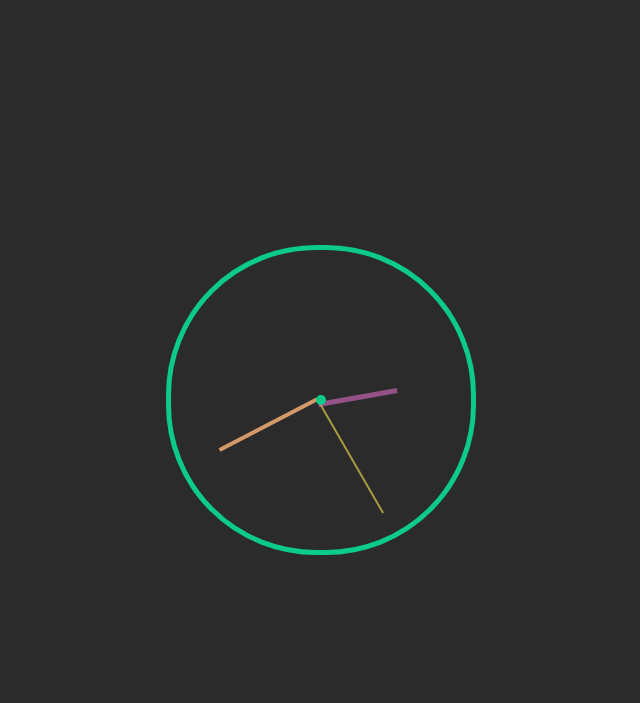
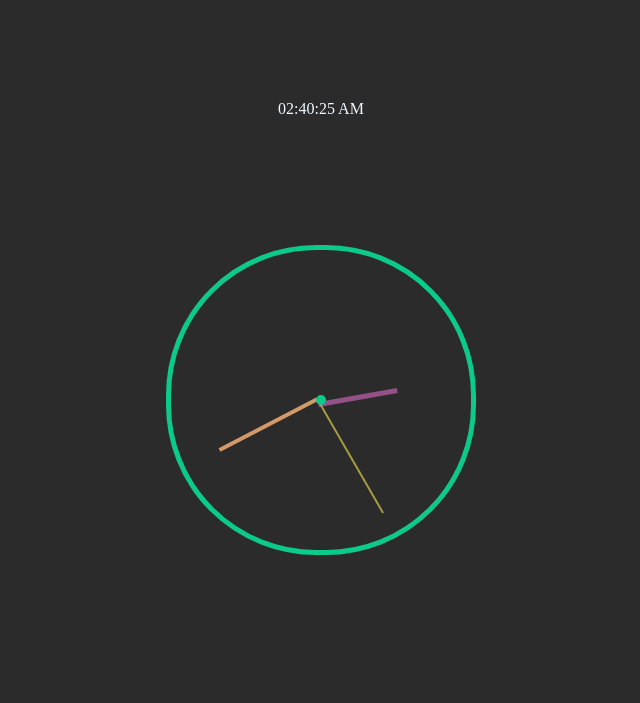
Before and after one commit to kimmiev214/AnalogClock_JS, a plain HTML site: page index.html in a window 1280 px wide. Shown: the whole page, without its empty margins (319-959 px from the left). Drawn offline with nearby package versions, Linux system fonts and the light colour scheme.

Commit message:
add digital clock

```diff
--- a/css/main.css
+++ b/css/main.css
@@ -15,6 +15,12 @@ body {
 	width: 300px;
 	border-radius: 150px;
 	border: solid 5px rgb(11, 202, 138)
+}
+
+#digital-clock {
+	position:absolute;
+	align-items: top;
+	height: 600px;
 }
 
 #seconds-hand {
--- a/index.html
+++ b/index.html
@@ -8,6 +8,7 @@
     <link rel="stylesheet" href="css/main.css">
 </head>
 <body>
+    <div id = "digital-clock" onload="currentTime()"></div>
     <div class = "clock">
         <div id = "seconds-hand"></div>
         <div id = "minutes-hand"></div>
@@ -17,6 +18,5 @@
 
     <script src="https://threejs.org/build/three.js"></script>
     <script type="module" src="./js/main.js"></script>
-    <!-- <div id = "clock" onload="currentTime()"></div> -->
 </body>
 </html>
--- a/js/main.js
+++ b/js/main.js
@@ -4,13 +4,31 @@ const hoursHand = document.getElementById('hours-hand')
 
 
 function currentTime() {
-    const date = new Date();
-    const hh = date.getHours();
-    const mm = date.getMinutes();
-    const ss = date.getSeconds();
+    let date = new Date();
+    let hh = date.getHours();
+    let mm = date.getMinutes();
+    let ss = date.getSeconds();
+
+    let session = "AM";
+
+    if(hh == 0) {
+      hh = 12;
+    }
+    if(hh > 12){
+      hh = hh - 12;
+      session = "PM";
+   }
+
+    hh = (hh < 10) ? "0" + hh : hh;
+    mm = (mm < 10) ? "0" + mm : mm;
+    ss = (ss < 10) ? "0" + ss : ss;
+
+    let time = hh + ":" + mm + ":" + ss + " " + session;
 
     const timeInterval = 6;
 
+    document.getElementById("digital-clock").innerText = time;
+    setTimeout(function(){ currentTime() }, 1000);
 
     secondsHand.style.transform = 'rotate(' + (ss * timeInterval) + 'deg)'
     minutesHand.style.transform = 'rotate(' + (mm * timeInterval + ss / 10) + 'deg)'
```
